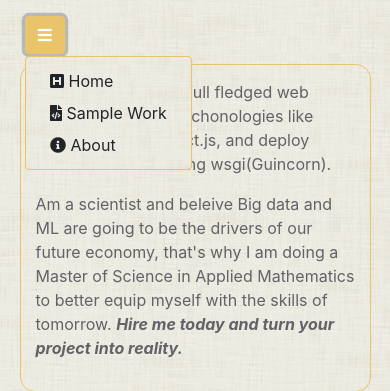
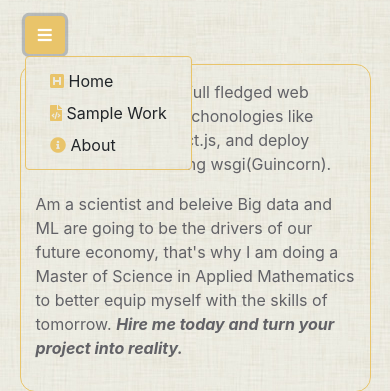
Before and after one commit to Felix-Mutinda/felixmt, a Django app: page / in a window 390 px wide, after a click that opens the changed part. Shown: the part 143-534 px from the top of the page. Run offline with Django 3.2, Linux system fonts and the light colour scheme; some libraries are stand-ins or nearby versions.

Commit message:
change dropdown-menu icon color

```diff
--- a/aboutme/static/aboutme/css/style.css
+++ b/aboutme/static/aboutme/css/style.css
@@ -148,6 +148,8 @@ body {
       .main-dropdown .dropdown-menu {
         background-image: url("../images/site-bg.jpg");
         border-color: #E9C46A; }
+        .main-dropdown .dropdown-menu a i {
+          color: #E9C46A; }
         .main-dropdown .dropdown-menu a:hover i {
           color: #00BFB3; }
         .main-dropdown .dropdown-menu a:visited {
--- a/aboutme/static/aboutme/sass/layout/_index.scss
+++ b/aboutme/static/aboutme/sass/layout/_index.scss
@@ -227,6 +227,9 @@ body {
               background-image: url('../images/site-bg.jpg');
               border-color: $primaryColor;
 
+              a i {
+                  color: $primaryColor;
+              }
 
               a:hover {
                   i {
```
